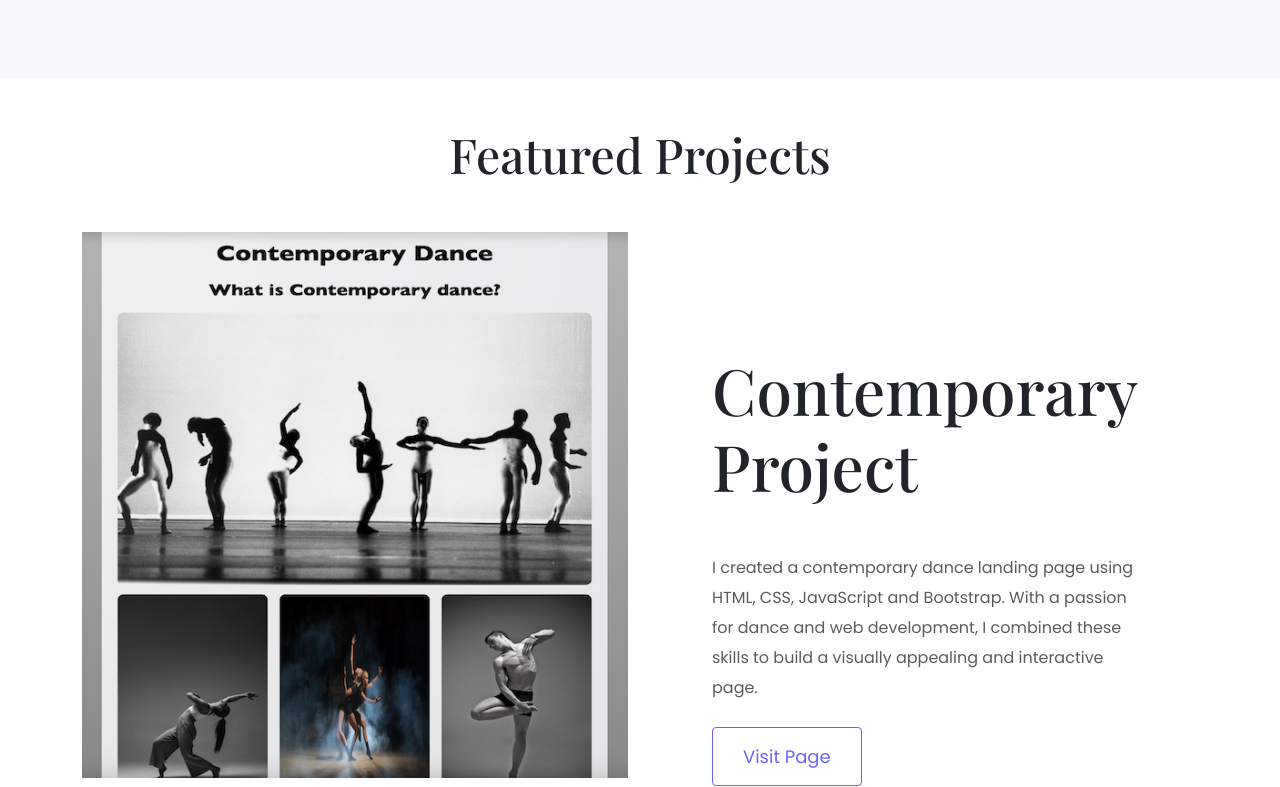
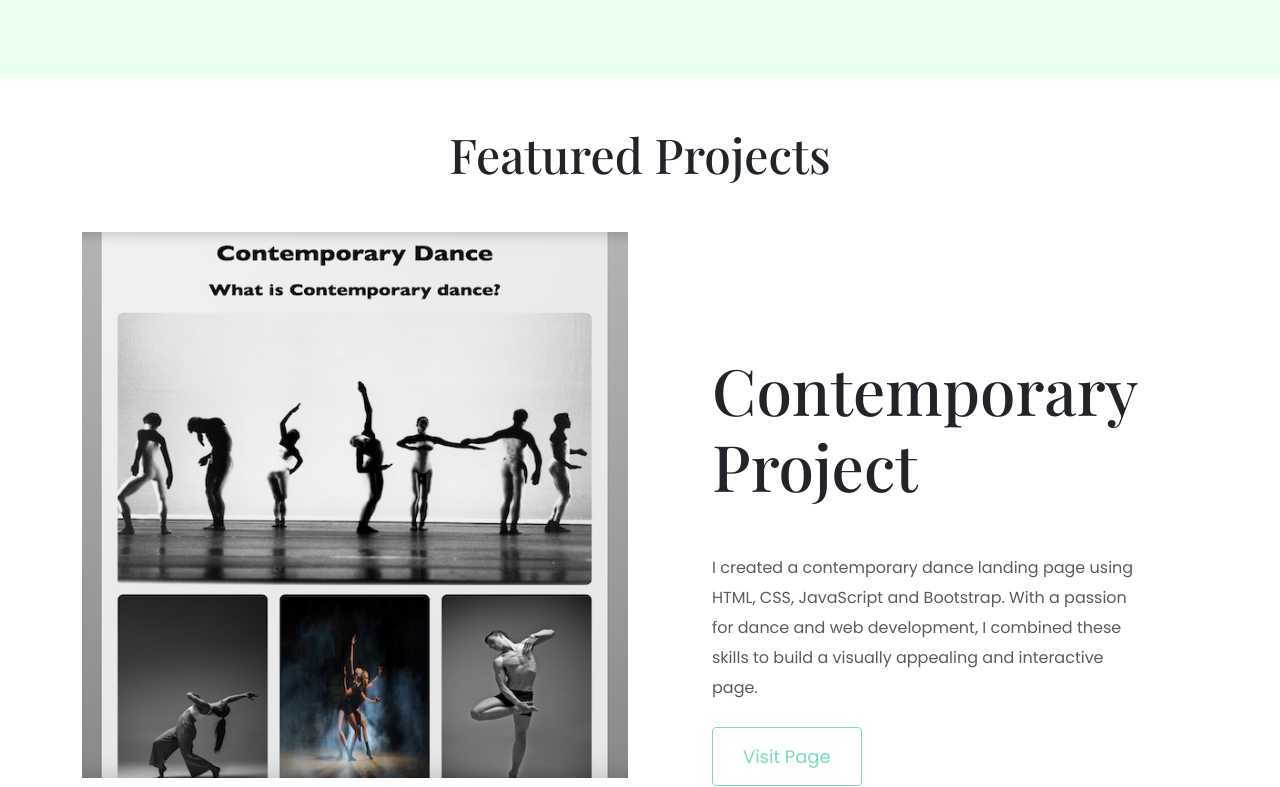
Before and after one commit to J-Westwood2324/portfolio, a plain HTML site: page index.html in a window 1280 px wide. Shown: the part 577-1364 px from the top of the page. Drawn offline with nearby package versions, Linux system fonts and the light colour scheme.

Commit message:
Changed base colours

```diff
--- a/styles/portfolio.css
+++ b/styles/portfolio.css
@@ -1,6 +1,6 @@
 :root {
-  --branding-color: #6c63ff;
-  --primary-color: #f9f7fe;
+  --branding-color: #79dbbb;
+  --primary-color: #eaffef;
   --heading-font-family: "Playfair Display", serif;
   --default-font-family: "Poppins", sans-serif;
 }
```
